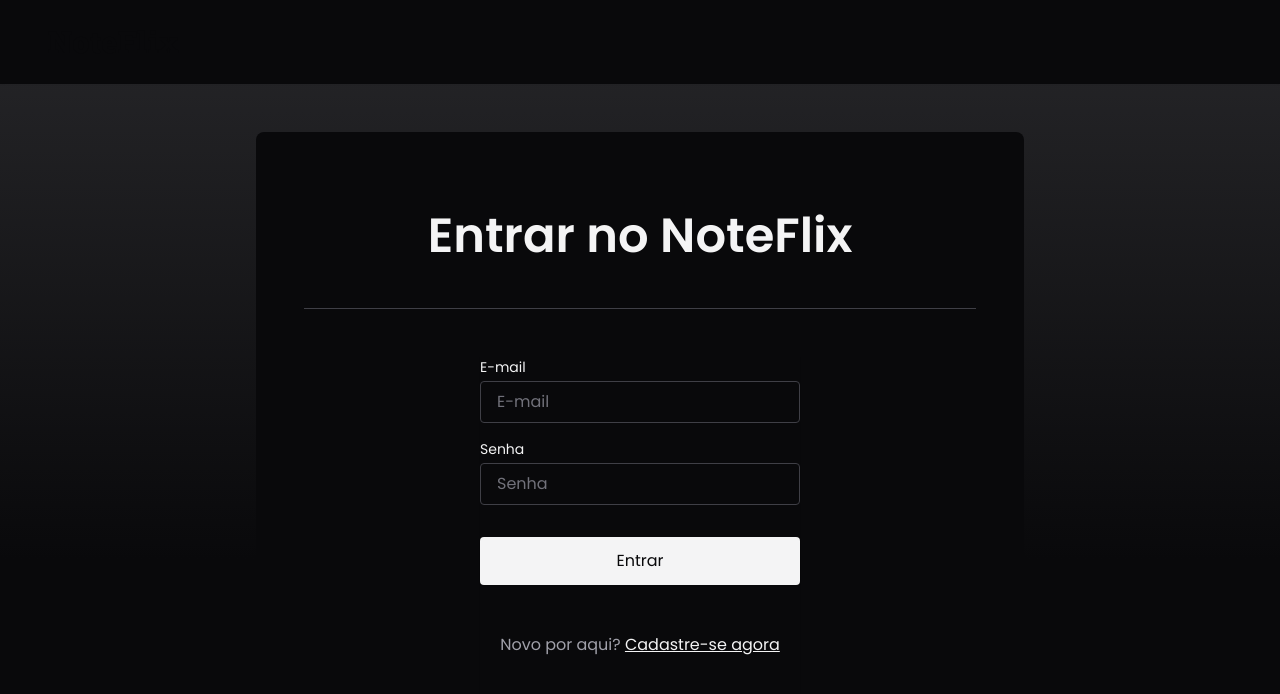
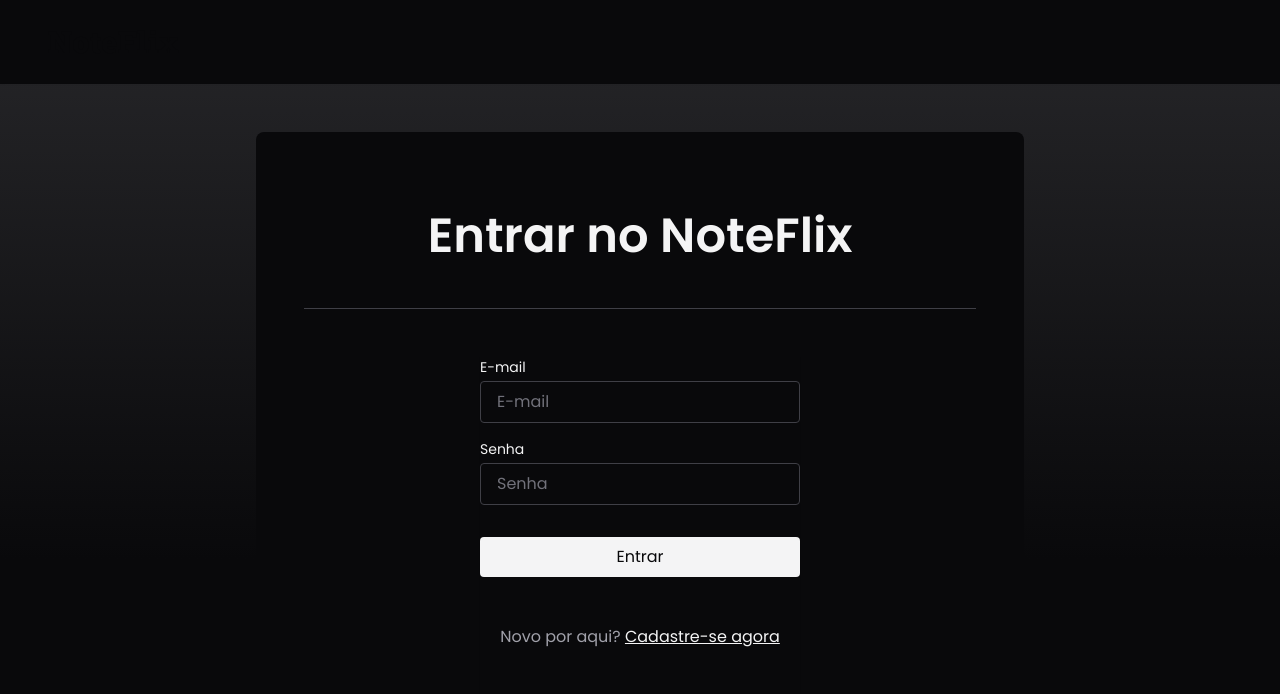
Before and after one commit to diogo-kappaun/noteflix-web, a React (Vite) app: page / in a window 1280 px wide. Shown: the top 694 px of the page. Built offline with nearby package versions, Linux system fonts and the light colour scheme.

Commit message:
:recycle: refactor: Adjusting button className

```diff
--- a/src/Components/Button.jsx
+++ b/src/Components/Button.jsx
@@ -5,7 +5,7 @@ export function Button({ className, ...props }) {
     <button
       {...props}
       className={cn(
-        'flex items-center rounded-sm+ p-3 text-lg shadow-sm transition-opacity duration-300',
+        'flex justify-center rounded-sm+ bg-zinc-100 py-2 text-base text-zinc-950 transition-opacity duration-150 hover:opacity-95',
         className,
       )}
     />
--- a/src/Pages/SignIn/index.jsx
+++ b/src/Pages/SignIn/index.jsx
@@ -24,11 +24,7 @@ export function SignIn() {
               <Label htmlFor="password" title="Senha" />
               <Input type="text" id="password" placeholder="Senha" />
             </div>
-            <Button
-              form="signin"
-              type="submit"
-              className="mt-4 flex justify-center rounded-full bg-zinc-100 text-base text-zinc-950 transition-opacity duration-150 hover:opacity-95"
-            >
+            <Button form="signin" type="submit" className="mt-4">
               Entrar
             </Button>
           </form>
--- a/src/Pages/SignUp/index.jsx
+++ b/src/Pages/SignUp/index.jsx
@@ -9,7 +9,7 @@ export function SignUp() {
     <div className="grid h-screen w-full grid-rows-app bg-gradient-to-t from-zinc-950 from-30% to-zinc-800">
       <Brand className="px-6 text-xl md:px-12" />
 
-      <div className="w-cardWidth mx-auto grid grid-rows-card bg-zinc-950 px-6 pb-16 md:mt-12 md:rounded-lg  md:px-12 md:pb-0 md:pt-20">
+      <div className="mx-auto grid w-cardWidth grid-rows-card bg-zinc-950 px-6 pb-16 md:mt-12 md:rounded-lg  md:px-12 md:pb-0 md:pt-20">
         <h2 className="mb-12 text-start text-3xl font-semibold text-zinc-100 md:text-center md:text-5xl">
           Crie uma conta
         </h2>
@@ -36,11 +36,7 @@ export function SignUp() {
                 placeholder="Confirme sua senha"
               />
             </div>
-            <Button
-              form="signup"
-              type="submit"
-              className="mt-4 flex justify-center rounded-full bg-zinc-100 text-base text-zinc-950 transition-opacity duration-150 hover:opacity-95"
-            >
+            <Button form="signup" type="submit" className="mt-4">
               Criar
             </Button>
           </form>
--- a/src/Pages/Start/index.jsx
+++ b/src/Pages/Start/index.jsx
@@ -15,7 +15,7 @@ export function Start() {
           Explore o mundo do cinema em minutos, resumos envolventes dos seus
           filmes favoritos, tudo em um só lugar!
         </p>
-        <Button className="mt-4 flex justify-center rounded-full bg-zinc-100 px-6 text-base text-zinc-950 transition-opacity duration-150 hover:opacity-95">
+        <Button className="mt-4 px-6">
           Vamos lá <ChevronRight />
         </Button>
       </main>
```
